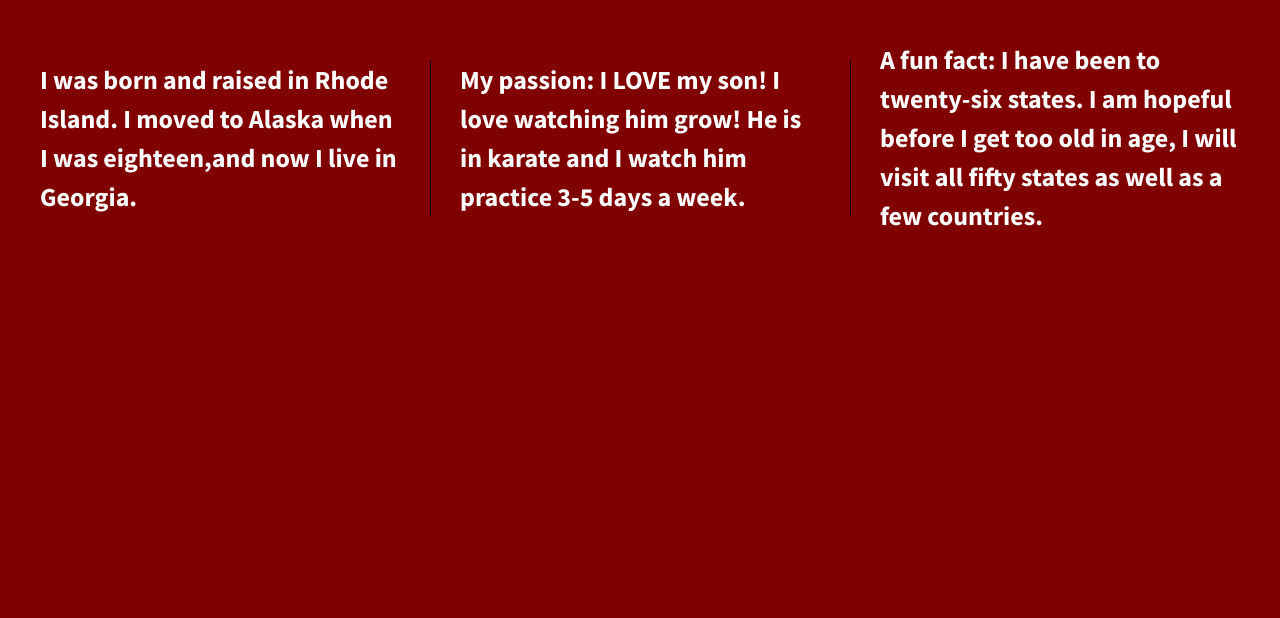
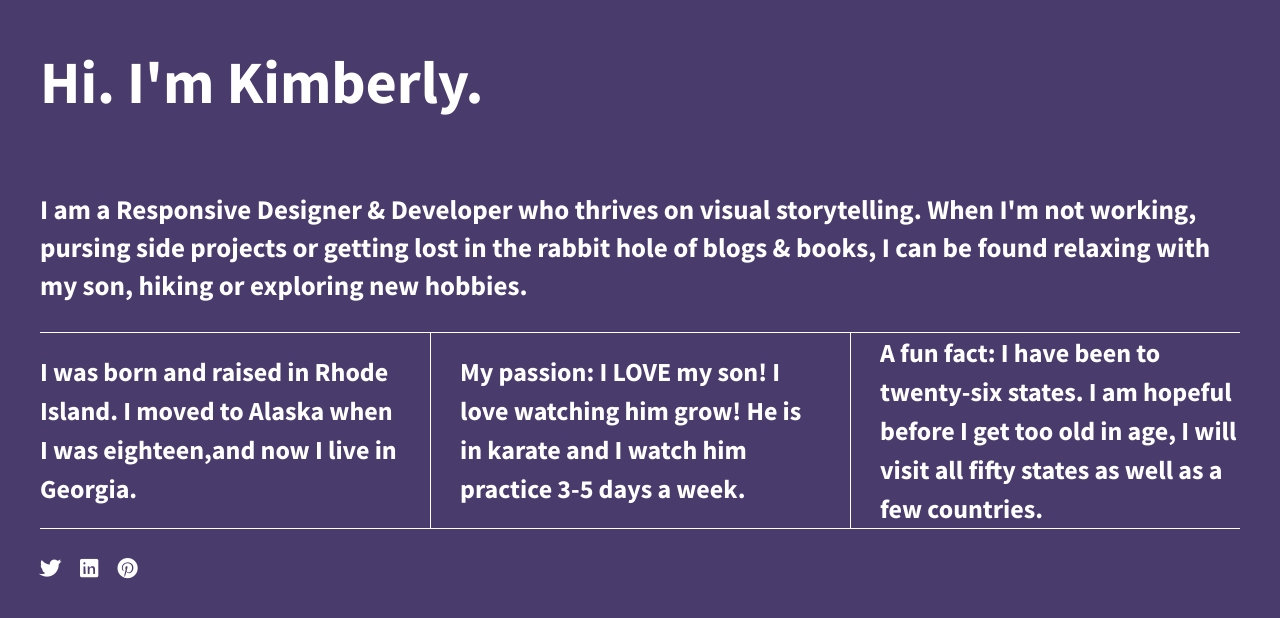
Before and after one commit to kasturdevant/divs-flexbox, a plain HTML site: page index.html in a window 1280 px wide. Drawn offline with nearby package versions, Linux system fonts and the light colour scheme.

Commit message:
Added new styles, added header, footer and more content

```diff
--- a/css/main.css
+++ b/css/main.css
@@ -97,17 +97,19 @@ textarea {
 
 
 html {
-    background-color: maroon;
+    background-color: #4A3B6D;
     height: 100%;
     width: 100%;
 }
 
 body {
     font-family: 'Source Sans Pro', sans-serif;
-    padding: 2em;
+    padding: 0em 2em;
     font-size: 1.25em;
     height: 100%;
     color: #fff;
+    display: felx;
+    justify-content: center;
 }
 
 .wrapper {
@@ -116,7 +118,7 @@ body {
     display: flex;
     flex-flow: row wrap;
     justify-content: space-between;
-    align-items: center;
+    max-width: 1200px;
 }
 
 .div-1,
@@ -128,11 +130,40 @@ body {
     font-size: 1.3em;
     height: auto;
     display: flex;
-   /* width: 30%; */
+    /* width: 30%; */
     justify-content: center;
     align-items: center;
 }
 
+header,
+footer {
+    width: 100%;
+    display: flex;
+    justify-content: flex-start;
+}
+
+header h1 {
+    font-size: 3em;
+}
+
+main {
+    width: 100%;
+    display: flex;
+    justify-content: center;
+    border-bottom: 1px solid #fff;
+}
+
+main p {
+    font-size: 1.35em;
+}
+
+footer {
+    border-top: 1px solid #fff;
+}
+
+footer i {
+    padding: 30px 20px 0 0;
+}
 
 
 
@@ -217,14 +248,18 @@ body {
    These examples override the primary ('mobile first') styles.
    Modify as content requires.
    ========================================================================== */
-   @media all and (min-width: 1200px) {
-    .div-1, .div-2, .div-3 {
-      flex-basis: 30%;
+@media all and (min-width: 1200px) {
+
+    .div-1,
+    .div-2,
+    .div-3 {
+        flex-basis: 30%;
     }
 
-    .div-1, .div-2 {
-      border-right: 1px solid black;
-      padding-right: 30px;
+    .div-1,
+    .div-2 {
+        border-right: 1px solid #fff;
+        padding-right: 30px;
     }
 }
 
--- a/index.html
+++ b/index.html
@@ -4,7 +4,7 @@
 <head>
     <meta charset="utf-8">
     <meta http-equiv="x-ua-compatible" content="ie=edge">
-    <title>Make me into a grid!</title>
+    <title></title>
     <meta name="description" content="">
     <meta name="viewport" content="width=device-width, initial-scale=1">
 
@@ -16,14 +16,23 @@
     <script src="js/vendor/modernizr-2.8.3.min.js"></script>
     <link href='http://fonts.googleapis.com/css?family=Lora:700' rel='stylesheet' type='text/css'>
     <link href='http://fonts.googleapis.com/css?family=Source+Sans+Pro:400,700' rel='stylesheet' type='text/css'>
+    <link rel="stylesheet" href="https://use.fontawesome.com/releases/v5.5.0/css/all.css"
+        integrity="sha384-B4dIYHKNBt8Bc12p+WXckhzcICo0wtJAoU8YZTY5qE0Id1GSseTk6S+L3BlXeVIU" crossorigin="anonymous">
 </head>
-
 <body>
     <!--[if lt IE 8]>
             <p class="browserupgrade">You are using an <strong>outdated</strong> browser. Please <a href="http://browsehappy.com/">upgrade your browser</a> to improve your experience.</p>
         <![endif]-->
 
     <section class="wrapper">
+        <header>
+            <h1> Hi. I'm Kimberly.</h1>
+        </header>
+        <main>
+            <p>I am a Responsive Designer & Developer who thrives on visual storytelling. When I'm not working, pursing
+                side projects or getting lost in the rabbit hole of blogs & books, I can be found relaxing with my son,
+                hiking or exploring new hobbies. </p>
+        </main>
         <div class="div-1">
             I was born and raised in Rhode Island. I moved to Alaska when I was eighteen,and now I live in Georgia.
         </div>
@@ -35,6 +44,11 @@
             A fun fact: I have been to twenty-six states. I am hopeful before I get too old in age, I will visit all
             fifty states as well as a few countries.
         </div>
+        <footer>
+            <i class="fab fa-twitter"></i>
+            <i class="fab fa-linkedin"></i>
+            <i class="fab fa-pinterest"></i>
+        </footer>
     </section>
 
     <script src="https://ajax.googleapis.com/ajax/libs/jquery/1.11.3/jquery.min.js"></script>
```
